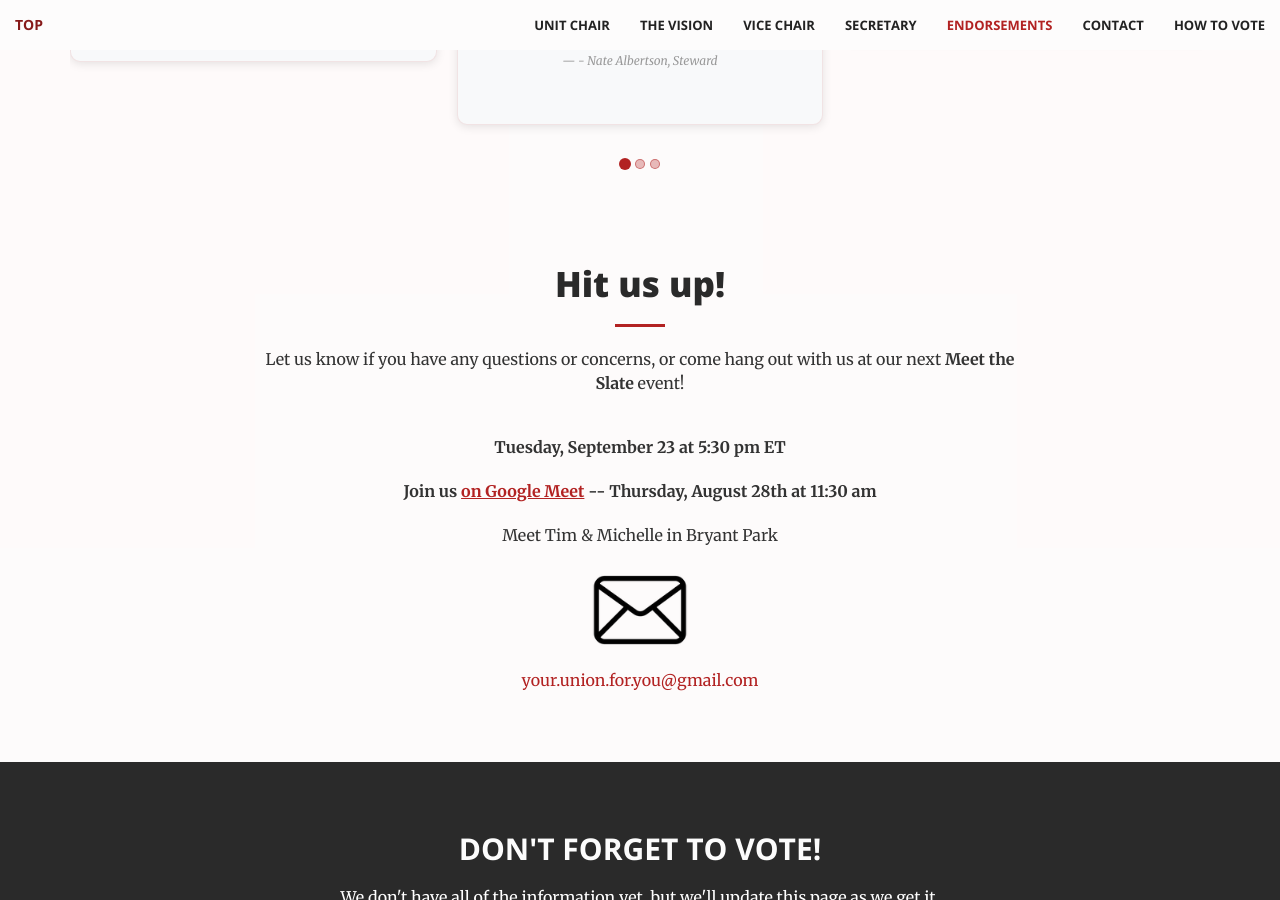
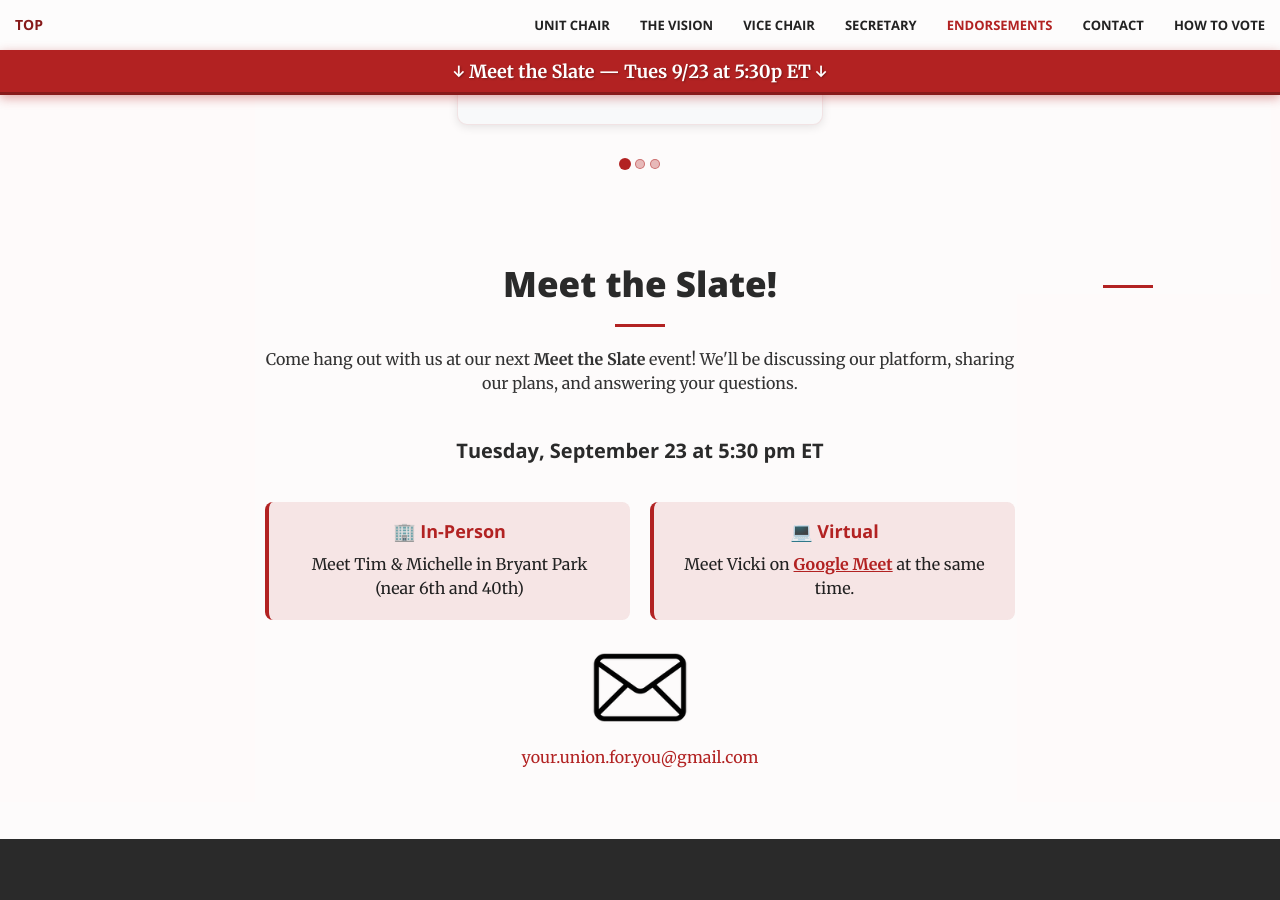
Before and after one commit to viccro/2025-campaign-site-draft, a Jekyll site: the page built from index.html, in a window 1280 px wide and 900 px high, scrolled down 5803 px. Built offline with Jekyll 4.4.1, drawn with Linux system fonts in a browser that asks for light colours.

Commit message:
update contact info

```diff
--- a/_includes/contact.html
+++ b/_includes/contact.html
@@ -2,14 +2,32 @@
     <div class="container">
         <div class="row">
             <div class="col-lg-8 col-lg-offset-2 text-center">
-                <h2 class="section-heading">Hit us up!</h2>
+                <h2 class="section-heading">Meet the Slate!</h2>
                 <hr class="primary">
-                <p>Let us know if you have any questions or concerns, or come hang out with us at our next <strong>Meet the Slate</strong> event!</p><br>
-                <p><strong>Tuesday, September 23 at 5:30 pm ET</strong></p>
-                <p><strong>Join us <a href="meet.google.com/mjc-yukv-hcn">on Google Meet</a> -- Thursday, August 28th at 11:30 am</strong></p>
-                <p><strong></strong></p>
-                <p>Meet Tim & Michelle in Bryant Park </p>
+
+                <p class="contact-intro">Come hang out with us at our next <strong>Meet the Slate</strong> event! We'll be discussing our platform, sharing our plans, and answering your questions.</p>
+
+                <div class="event-details">
+                    <div class="event-date">
+                        <h4>Tuesday, September 23 at 5:30 pm ET</h4>
                     </div>
+                </div>
+
+                <div class="location-options">
+                    <div class="options-container">
+                        <div class="location-option">
+                            <h5>🏢 In-Person</h5>
+                            <p>Meet Tim & Michelle in Bryant Park<br>(near 6th and 40th)</p>
+                        </div>
+                        <div class="location-option">
+                            <h5>💻 Virtual</h5>
+                            <p>Meet Vicki on <a href="TKTK">Google Meet</a> at the same time.</p>
+                        </div>
+                    </div>
+                </div>
+            </div>
+            <hr class="primary">
+
             <div class="email-button-container">
                 <a href="mailto:your.union.for.you@gmail.com">
                     <img src="img/envelope-icon.png" class="email-icon" alt="Send email to your.union.for.you@gmail.com" />
--- a/_includes/event-banner.html
+++ b/_includes/event-banner.html
@@ -1,7 +1,7 @@
 <div id="event-banner" class="event-announcement">
-    <div class="event-banner-content">
-        <p class="event-text">Meet the Slate on <a href="https://meet.google.com/mjc-yukv-hcn" target="_blank">Google Meet</a> -- Thursday, August 28th at 11:30 am</p>
-    </div>
+    <a href="#contact" class="event-banner-content page-scroll">
+        <p class="event-text">↓ Meet the Slate — Tues 9/23 at 5:30p ET ↓</p>
+    </a>
 </div>
 
 <script>
--- a/_layouts/front.html
+++ b/_layouts/front.html
@@ -5,7 +5,7 @@
 
 <body id="page-top">
     {% include nav.html %}
-    <!--    {% include event-banner.html %} -->
+    {% include event-banner.html %}
     {% include header.html %}
     <!-- TODO make sure the nav order matches this order -->
     {% include candidates-chair.html %}
--- a/_sass/_base.scss
+++ b/_sass/_base.scss
@@ -773,6 +773,8 @@ header {
         display: flex;
         align-items: center;
         justify-content: center;
+        text-decoration: none;
+        color: inherit;
     }
 
     .event-text {
@@ -848,6 +850,70 @@ body {
     }
 }
 
+#contact {
+    scroll-margin-top: 80px; // Offset for smooth scroll to stop above the heading
+
+    .contact-intro {
+        margin-bottom: 30px;
+    }
+
+    .event-details {
+        margin-bottom: 25px;
+
+        .event-date {
+            color: $theme-dark;
+            padding: 15px;
+            border-radius: 6px;
+            margin-bottom: 20px;
+            text-align: center;
+
+            h4 {
+                margin: 0;
+                font-weight: bold;
+                font-size: 20px;
+            }
+        }
+    }
+
+    .location-options {
+        margin-bottom: 25px;
+
+        .options-container {
+            display: flex;
+            gap: 20px;
+            flex-wrap: wrap;
+            justify-content: center;
+        }
+
+        .location-option {
+            flex: 1;
+            min-width: 250px;
+            background-color: rgba($theme-primary, 0.1);
+            padding: 20px;
+            border-radius: 8px;
+            border-left: 4px solid $theme-primary;
+            text-align: center;
+
+            h5 {
+                margin-top: 0;
+                color: $theme-primary;
+                font-weight: bold;
+                font-size: 18px;
+            }
+
+            p {
+                margin-bottom: 0;
+                color: $theme-dark;
+            }
+
+            a {
+                color: $theme-primary;
+                font-weight: bold;
+            }
+        }
+    }
+}
+
 #contact .col-lg-8 a {
     color: $theme-primary;
     text-decoration: underline;
--- a/js/creative.js
+++ b/js/creative.js
@@ -10,8 +10,15 @@
     // jQuery for page scrolling feature - requires jQuery Easing plugin
     $('a.page-scroll').bind('click', function(event) {
         var $anchor = $(this);
+        var offset = 50; // default offset
+
+        // Use larger offset for contact section
+        if ($anchor.attr('href') === '#contact') {
+            offset = 80;
+        }
+
         $('html, body').stop().animate({
-            scrollTop: ($($anchor.attr('href')).offset().top - 50)
+            scrollTop: ($($anchor.attr('href')).offset().top - offset)
         }, 1250, 'easeInOutExpo');
         event.preventDefault();
     });
```
Lines whose indentation alone changed are shown as unchanged.
